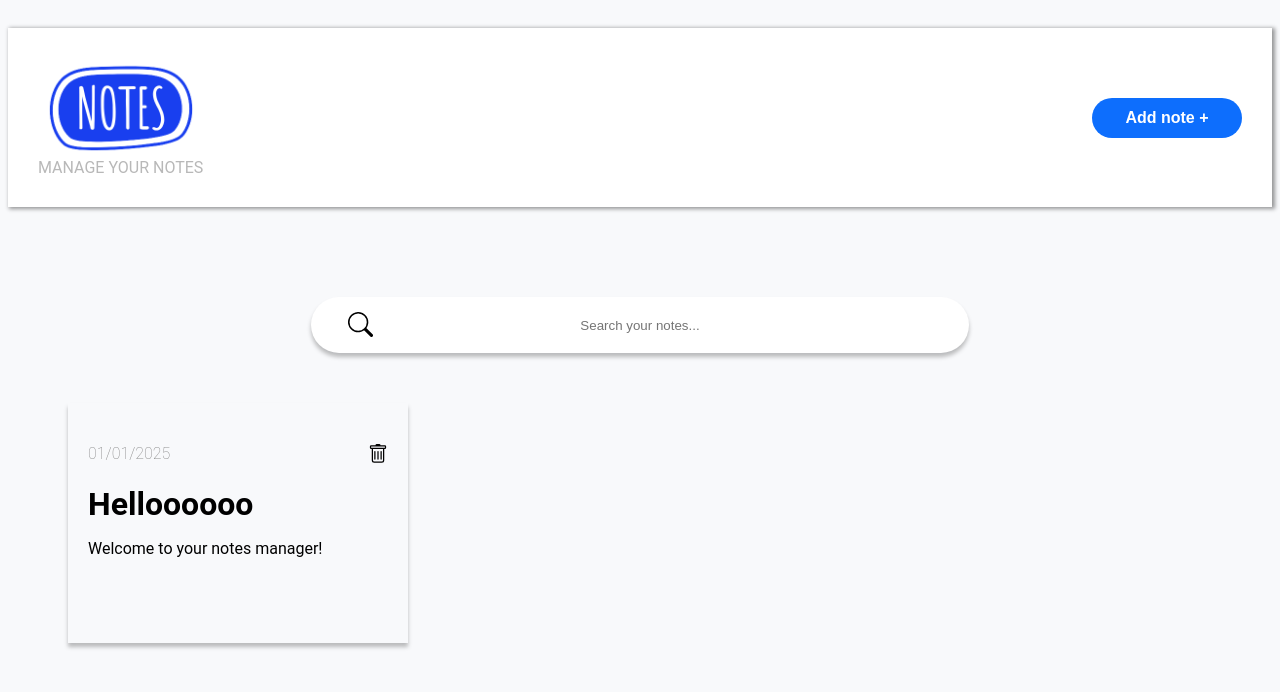
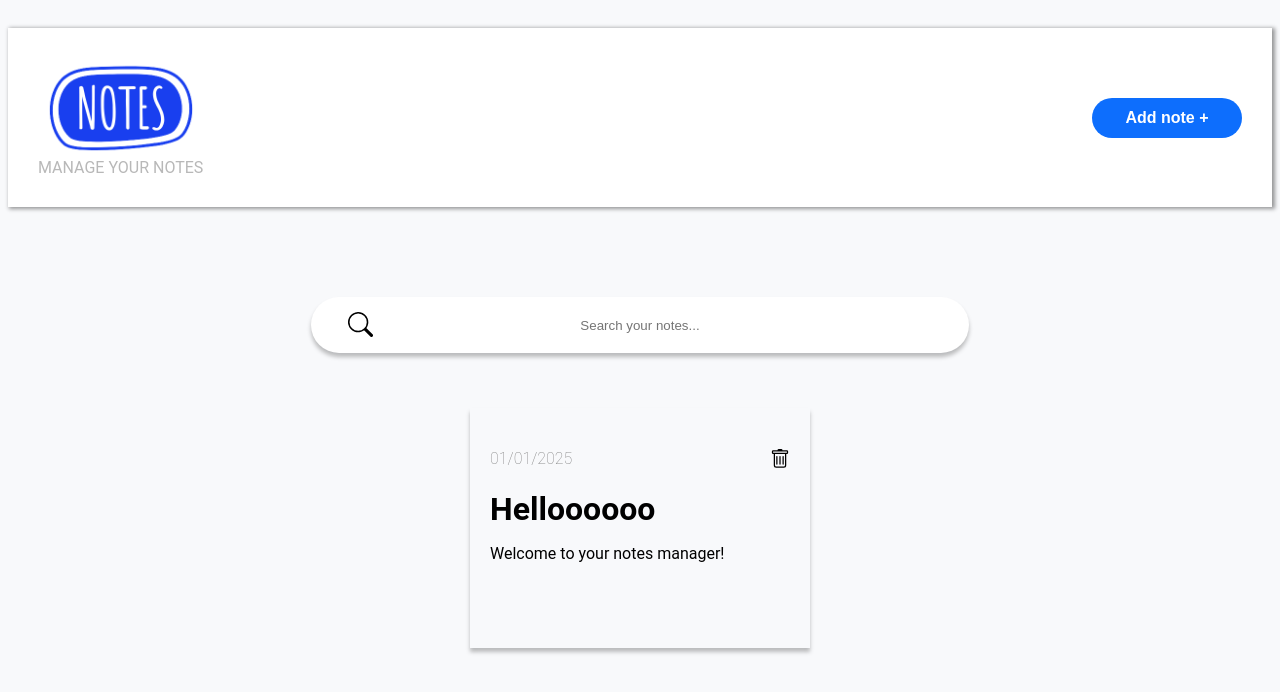
Before and after one commit to Hdaydich/myNotesManager, a React (Create React App) app: page / in a window 1280 px wide. Shown: the top 692 px of the page. Built offline with nearby package versions, Linux system fonts and the light colour scheme; data requests are answered from the project's data file.

Commit message:
Update style.module.css

```diff
--- a/src/containers/NoteList/style.module.css
+++ b/src/containers/NoteList/style.module.css
@@ -1,9 +1,10 @@
 .card_container {
-    width: 33%;
-    margin: 10px;
+    width: 30%;
+    margin: 15px;
 
   }
   .div {
     display: flex;
   flex-wrap: wrap;
+  margin: 0 auto;
 }
```
